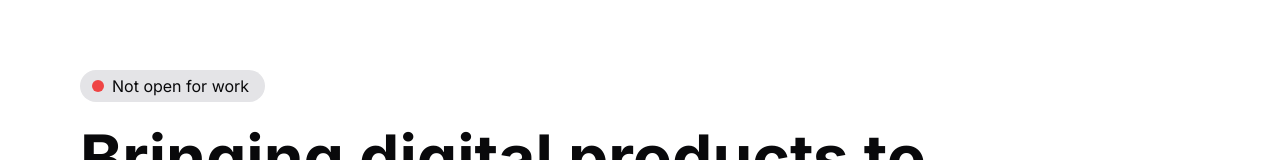
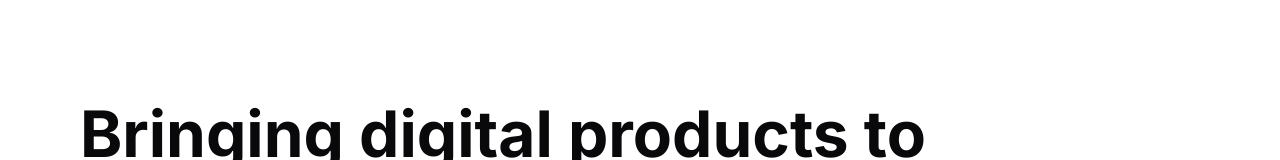
Before and after one commit to NiklasPeterson/niklaspeterson.com, a Next.js app: page / in a window 1280 px wide. Shown: the part 146-306 px from the top of the page. Built offline with nearby package versions, Linux system fonts and the light colour scheme.

Commit message:
Hiding availability

```diff
--- a/app/components/Header.jsx
+++ b/app/components/Header.jsx
@@ -33,7 +33,7 @@ export default function Header() {
 
       <Motion position="down" className='flex flex-col justify-center gap-4 px-4 max-w-5xl h-[560px] sm:h-[640px] lg:px-20 md:py-32 md:h-[720px]'>
         <div className="absolute top-0 left-0 right-0 -z-10 blur-[120px] max-w-full overflow-hidden flex justify-center"><LottieAnimation /></div>
-        <div className="flex rounded-2xl gap-1 items-center bg-zinc-200 dark:bg-zinc-800 w-fit py-1 px-3">
+        <div className="hidden rounded-2xl gap-1 items-center bg-zinc-200 dark:bg-zinc-800 w-fit py-1 px-3">
           <div className="rounded-2xl w-3 h-3 bg-red-500"></div>
           <span className="mx-1 text-zinc-950 dark:text-zinc-50">Not open for work</span>
         </div>
```
